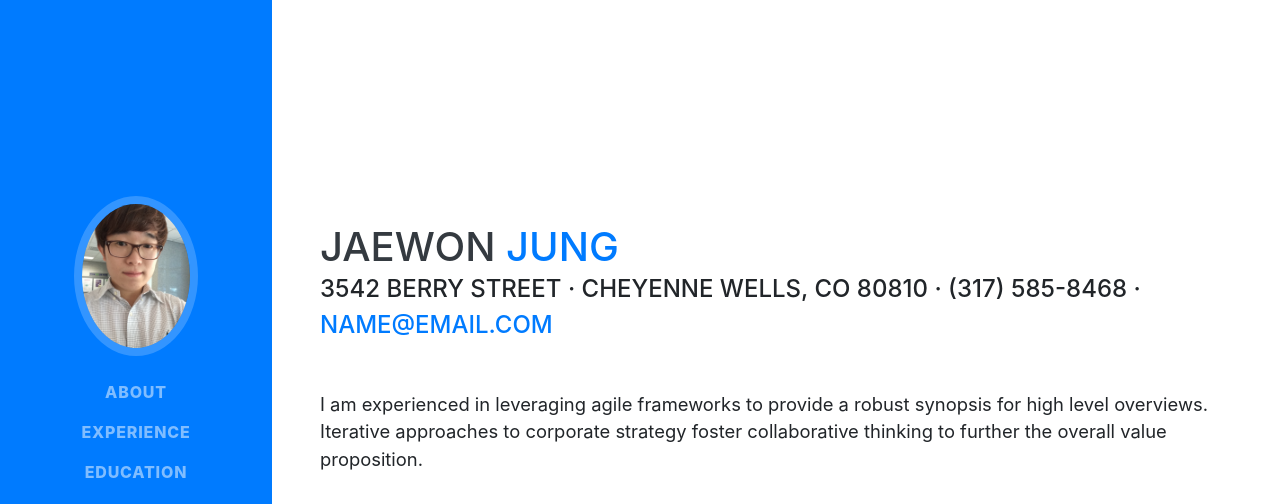
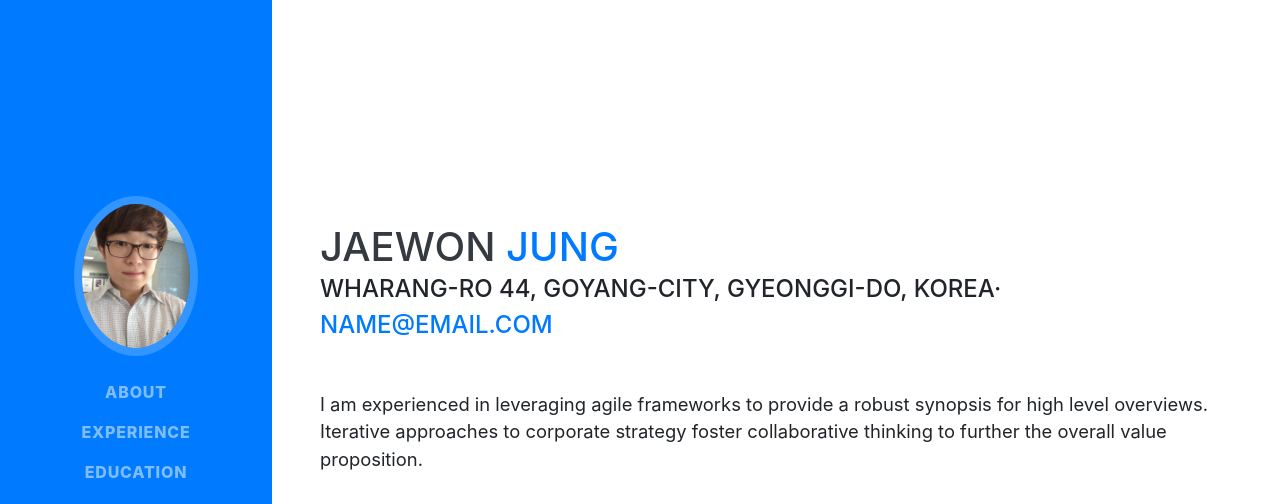
Before and after one commit to jaewon-jun9/jaewon-jun9.github.io, a website with bundled scripts: page index.html in a window 1280 px wide. Shown: the top 504 px of the page. Built offline with nearby package versions, Linux system fonts and the light colour scheme; a web font is replaced by a local one.

Commit message:
Modify addr

```diff
--- a/index.html
+++ b/index.html
@@ -66,7 +66,7 @@
         <h1 class="mb-0">Jaewon
           <span class="text-primary">Jung</span>
         </h1>
-        <div class="subheading mb-5">3542 Berry Street · Cheyenne Wells, CO 80810 · (317) 585-8468 ·
+        <div class="subheading mb-5">Wharang-ro 44, Goyang-city, Gyeonggi-do, Korea·
           <a href="mailto:name@email.com">name@email.com</a>
         </div>
         <p class="lead mb-5">I am experienced in leveraging agile frameworks to provide a robust synopsis for high level overviews. Iterative approaches to corporate strategy foster collaborative thinking to further the overall value proposition.</p>
```
